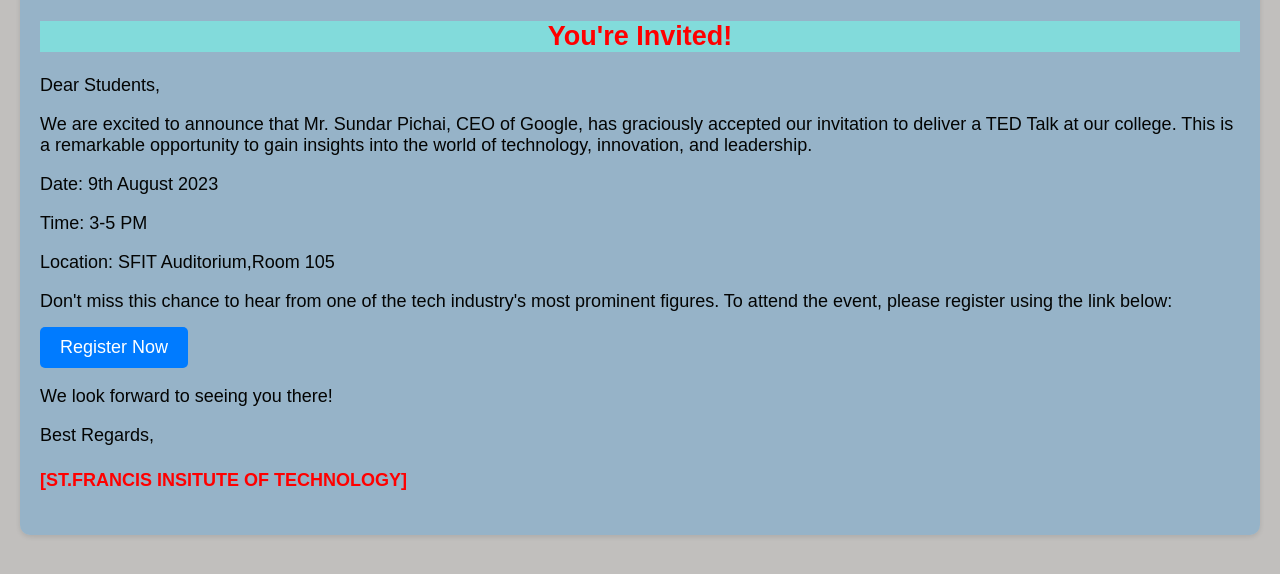
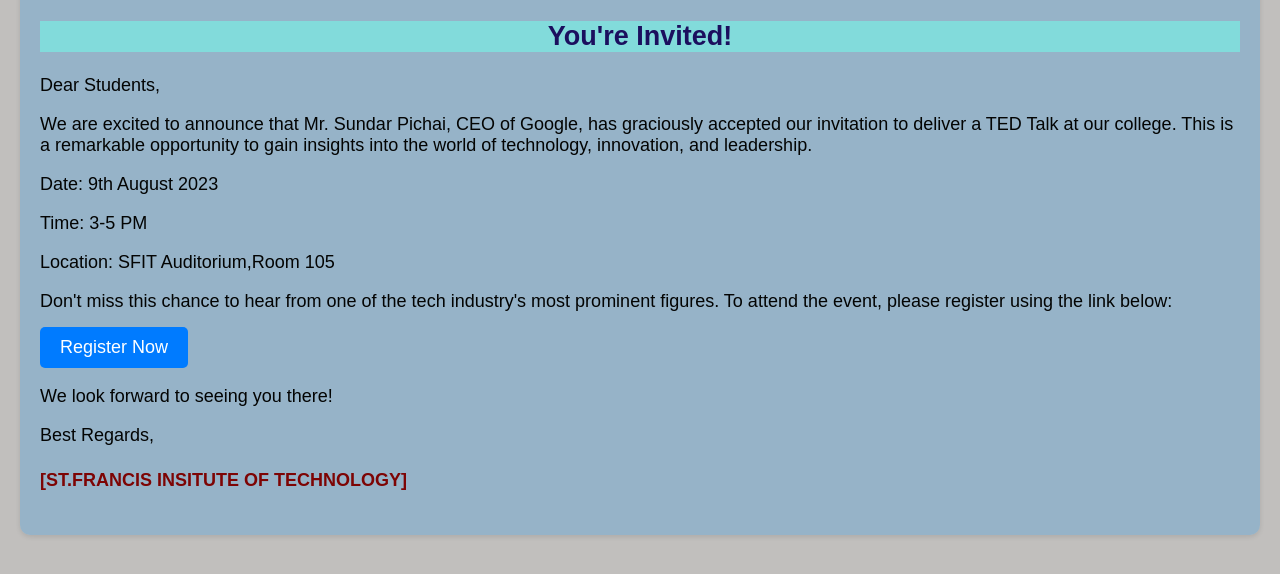
Before and after one commit to dmelloaries/Speechtalk-invite, a plain HTML site: page index.html in a window 1280 px wide. Shown: the part 174-748 px from the top of the page. Drawn offline with Linux system fonts and the light colour scheme.

Commit message:
Update index.html

```diff
--- a/index.html
+++ b/index.html
@@ -34,12 +34,12 @@
     }
     h2{
         text-align: center;
-        color: red;
+        color: rgb(27, 15, 94);
         background-color: rgb(130, 219, 219);
 
     }
     h4{
-        color:red;
+        color:rgb(125, 4, 4);
 
     }
     p {
```
